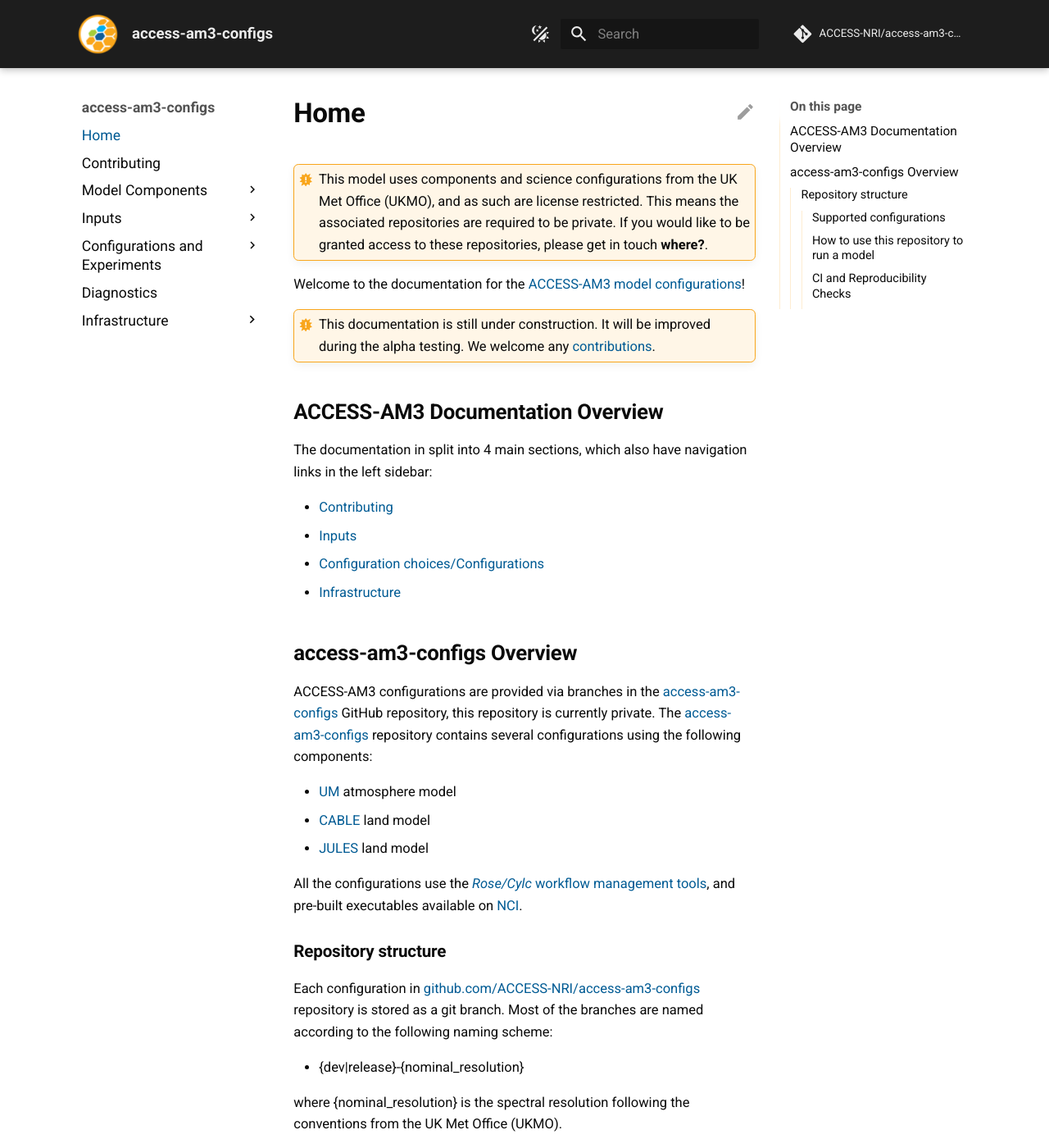
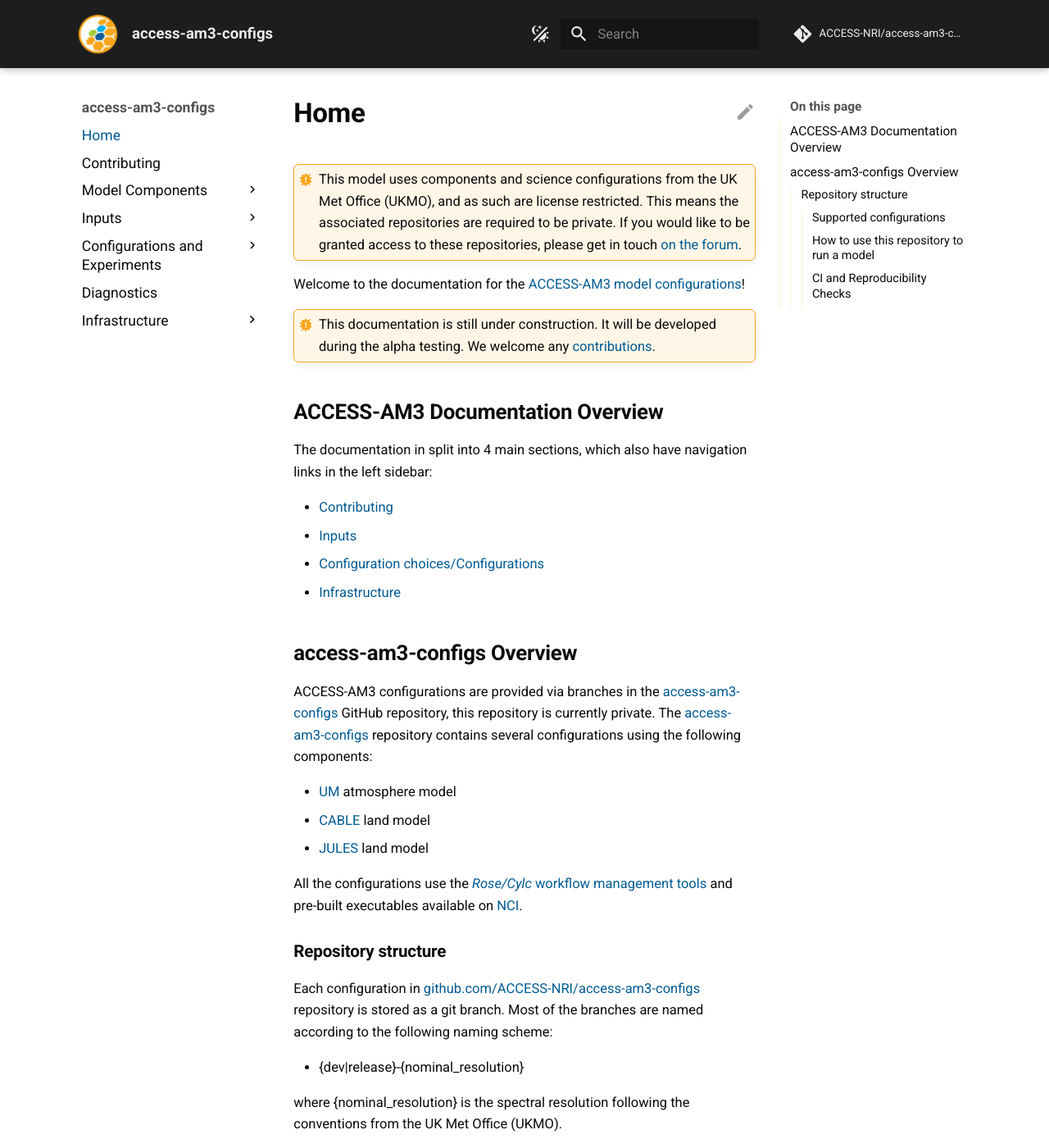
Before and after one commit to ACCESS-NRI/access-am3-configs-doc, an MkDocs documentation site: the page built from documentation/docs/pages/index.md, in a window 1280 px wide and 1400 px high. Shown: the whole window at 82% size. Built offline with MkDocs 1.6.1 and Material for MkDocs 9.7.7, drawn with Linux system fonts in a browser that asks for light colours; comment, search, counter and statistics services are not loaded.

Commit message:
Some wording changes and add forum link for access

```diff
--- a/documentation/docs/pages/index.md
+++ b/documentation/docs/pages/index.md
@@ -2,12 +2,12 @@
 # Home
 
 !!! warning
-    This model uses components and science configurations from the UK Met Office (UKMO), and as such are license restricted. This means the associated repositories are required to be private. If you would like to be granted access to these repositories, please get in touch **where?**.
+    This model uses components and science configurations from the UK Met Office (UKMO), and as such are license restricted. This means the associated repositories are required to be private. If you would like to be granted access to these repositories, please get in touch [on the forum](https://forum.access-hive.org.au/t/request-access-to-am3-configurations-draft/5580/15).
 
 Welcome to the documentation for the [ACCESS-AM3 model configurations](https://github.com/ACCESS-NRI/access-am3-configs)!
 
 !!! warning
-    This documentation is still under construction. It will be improved during the alpha testing. We welcome any [contributions](/contributing).
+    This documentation is still under construction. It will be developed during the alpha testing. We welcome any [contributions](/contributing).
 
 ## ACCESS-AM3 Documentation Overview
 
@@ -25,7 +25,7 @@ ACCESS-AM3 configurations are provided via branches in the [access-am3-configs](
 - [CABLE](https://github.com/CABLE-LSM/CABLE) land model
 - [JULES](https://github.com/ACCESS-NRI/JULES) land model
 
-All the configurations use the [_Rose/Cylc_ workflow management tools](https://docs.access-hive.org.au/models/run_a_model/rose_cylc/), and pre-built executables available on [NCI](https://nci.org.au/).
+All the configurations use the [_Rose/Cylc_ workflow management tools](https://docs.access-hive.org.au/models/run_a_model/rose_cylc/) and pre-built executables available on [NCI](https://nci.org.au/).
 
 ### Repository structure
 
```
